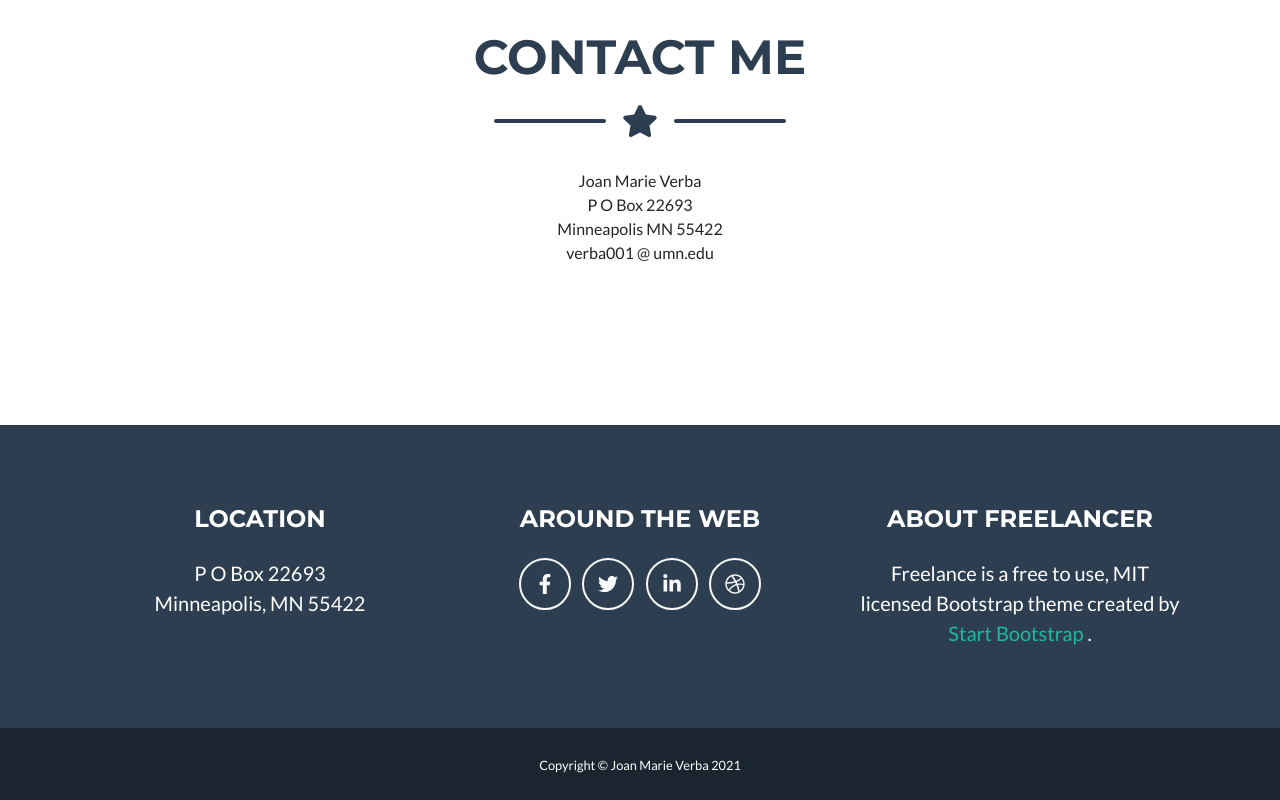
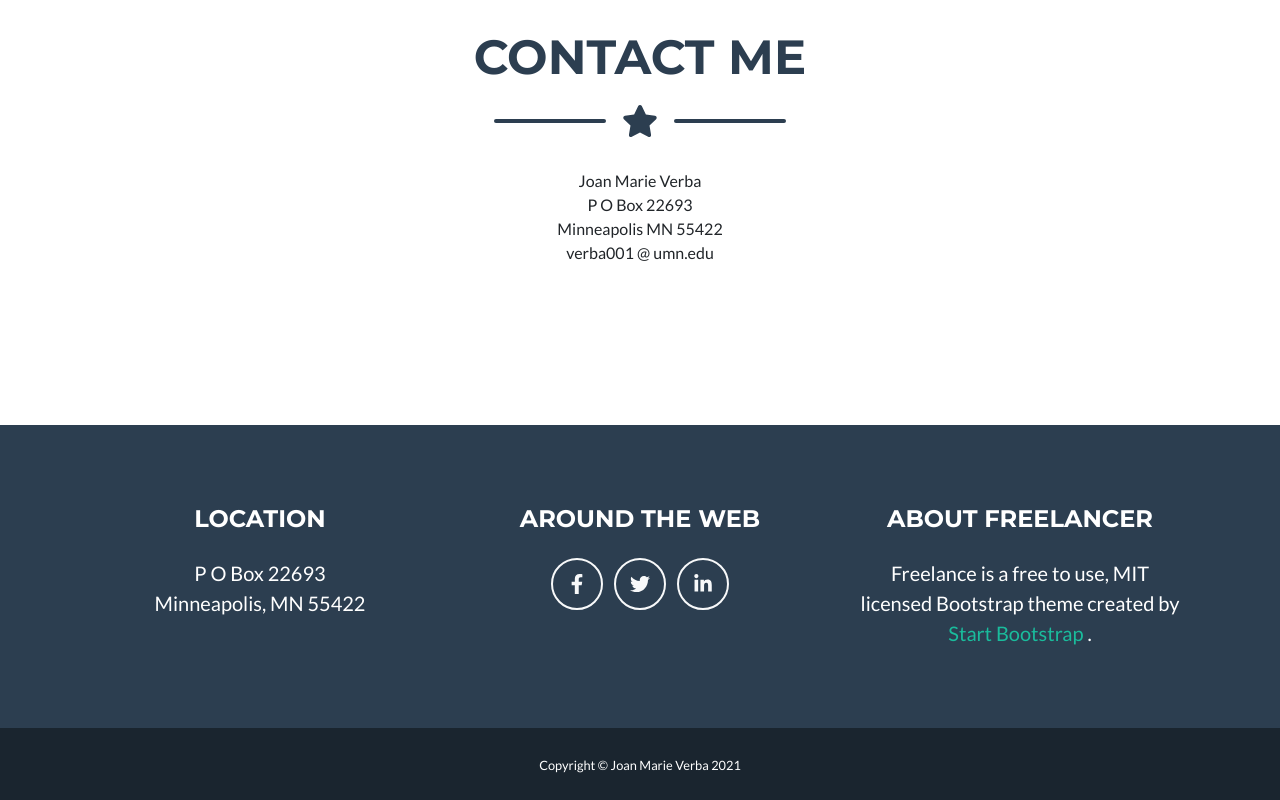
Before and after one commit to joanmarieverba/UX, a plain HTML site: page index.html in a window 1280 px wide. Shown: the part 1884-2684 px from the top of the page. Drawn offline with nearby package versions, Linux system fonts and the light colour scheme; a script that the page names is missing.

Commit message:
take out excess

```diff
--- a/index.html
+++ b/index.html
@@ -201,7 +201,7 @@
                         <a class="btn btn-outline-light btn-social mx-1" href="#!"><i class="fab fa-fw fa-facebook-f"></i></a>
                         <a class="btn btn-outline-light btn-social mx-1" href="#!"><i class="fab fa-fw fa-twitter"></i></a>
                         <a class="btn btn-outline-light btn-social mx-1" href="#!"><i class="fab fa-fw fa-linkedin-in"></i></a>
-                        <a class="btn btn-outline-light btn-social mx-1" href="#!"><i class="fab fa-fw fa-dribbble"></i></a>
+                        <!-- <a class="btn btn-outline-light btn-social mx-1" href="#!"><i class="fab fa-fw fa-dribbble"></i></a> -->
                     </div>
                     <!-- Footer About Text-->
                     <div class="col-lg-4">
```
